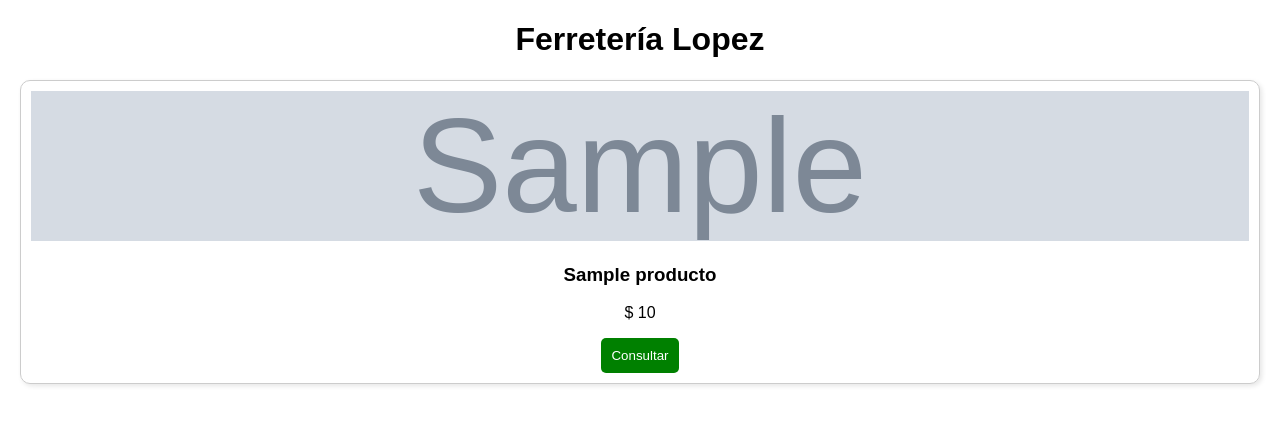
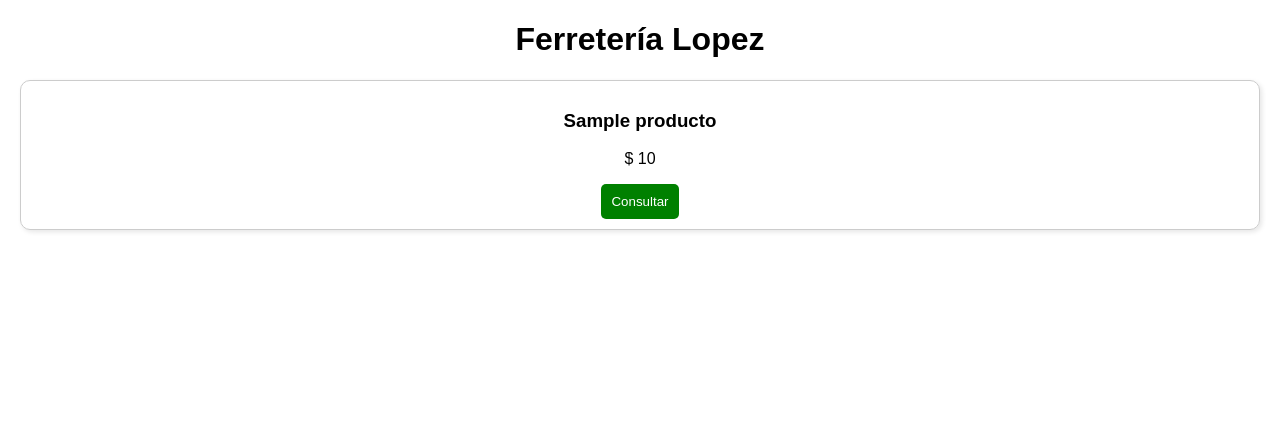
Before and after one commit to leandrolopez1723-collab/ferreteria-web, a Flask app: template templates/index.html in a window 1280 px wide. Shown: the top 425 px of the page. Run offline with Flask 3, Linux system fonts and the light colour scheme; the template is opened without the code that fills it: most values are stand-ins (such as "Sample title", 1, 10 or a date in 2020); grey boxes marked "Sample" are stand-in pictures.

Commit message:
Update index.html

```diff
--- a/templates/index.html
+++ b/templates/index.html
@@ -29,12 +29,6 @@
       box-shadow: 2px 2px 5px rgba(0,0,0,0.1);
     }
 
-    img {
-      width: 100%;
-      height: 150px;
-      object-fit: cover;
-    }
-
     button {
       background: green;
       color: white;
@@ -59,16 +53,9 @@
   {% for p in productos %}
   <div class="producto">
 
-    <!-- IMAGEN -->
-    <img src="{{ url_for('static', filename='img/' + p.imagen) }}" alt="producto">
-
-    <!-- NOMBRE -->
     <h3>{{ p.nombre }}</h3>
-
-    <!-- PRECIO -->
     <p>$ {{ p.precio }}</p>
 
-    <!-- BOTON -->
     <button onclick="consultar('{{ p.nombre }}')">
       Consultar
     </button>
```
